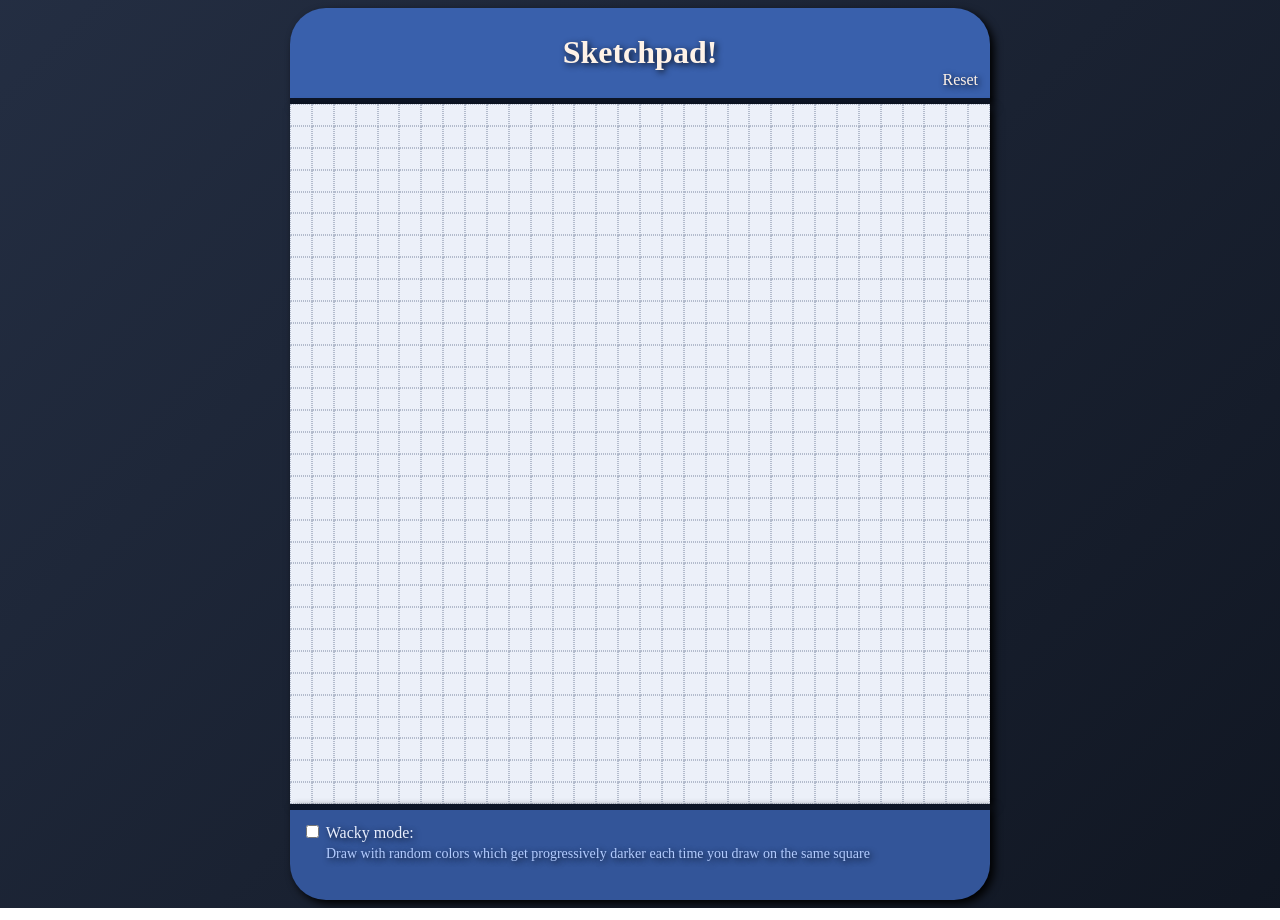
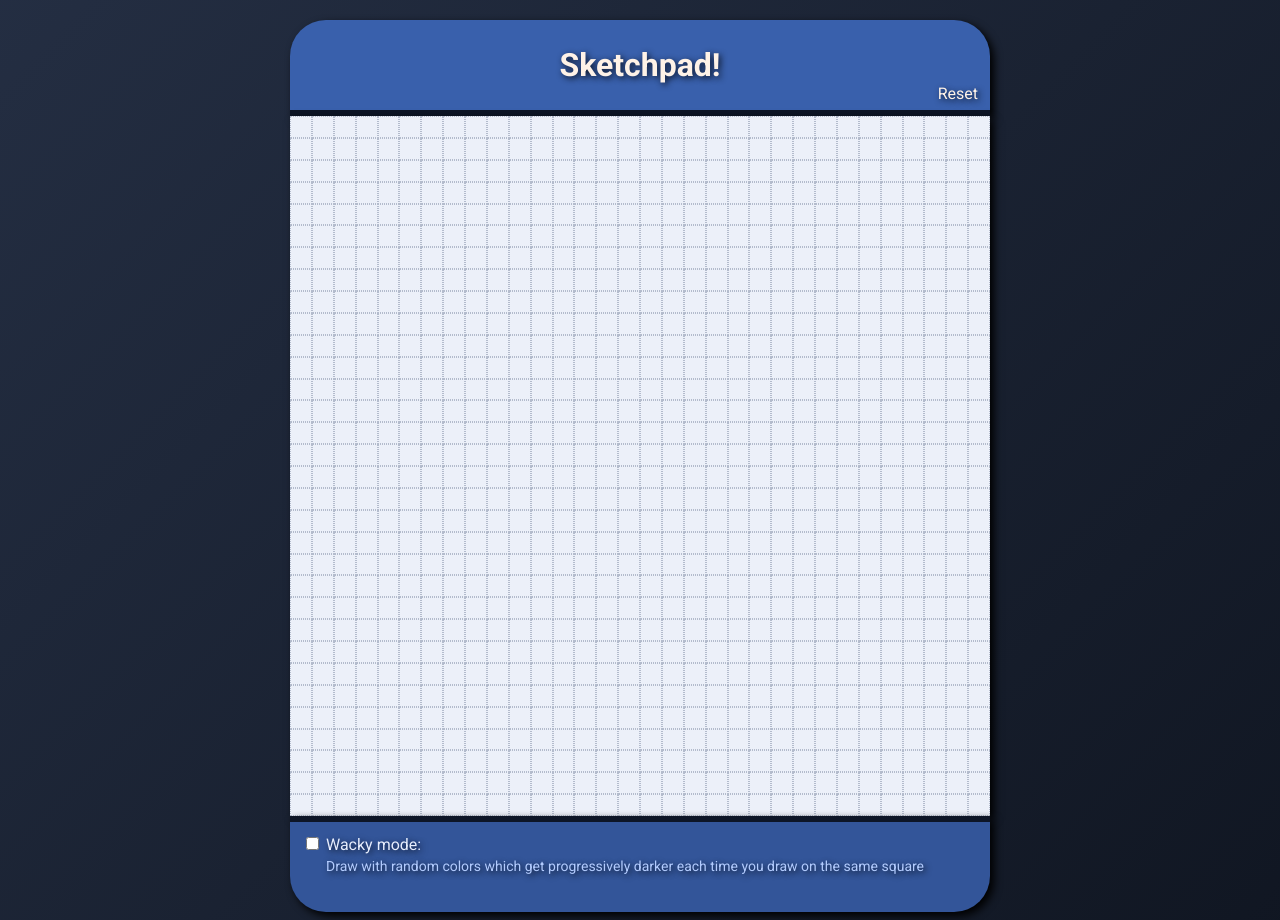
Before and after one commit to simplybretterson/sketchpad, a plain HTML site: page index.html in a window 1280 px wide. Drawn offline with Linux system fonts and the light colour scheme.

Commit message:
Add font and update style

```diff
--- a/index.html
+++ b/index.html
@@ -2,6 +2,7 @@
 <html>
 <head>
   <title>Sketchpad</title>
+  <link href="https://fonts.googleapis.com/css?family=Roboto:400,700" rel="stylesheet">
   <link type="text/css" rel="stylesheet" href="style.css">
 </head>
 <body>
--- a/style.css
+++ b/style.css
@@ -14,6 +14,7 @@ html {
 }
 
 body {
+  font-family: Roboto, sans-serif;
   background: linear-gradient(135deg, hsl(220, 30%, 20%), hsl(220, 35%, 10%));
   text-shadow: 2px 2px 6px hsl(220, 50%, 10%);
 }
@@ -40,6 +41,7 @@ div#header {
   border-top-left-radius: 36px;
   border-top-right-radius: 36px;
   border-bottom-width: 6px;
+  margin-top: 12px;
 }
 
 #header h1 {
```
